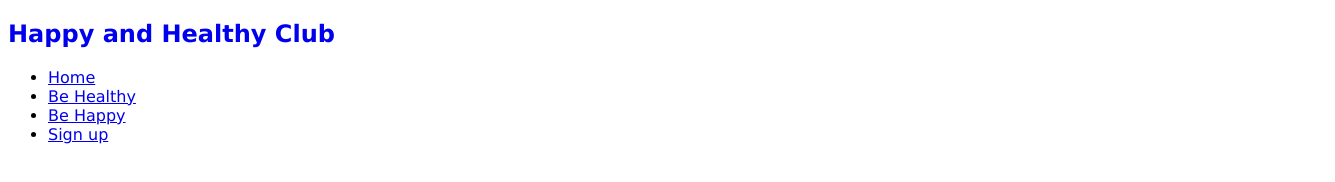
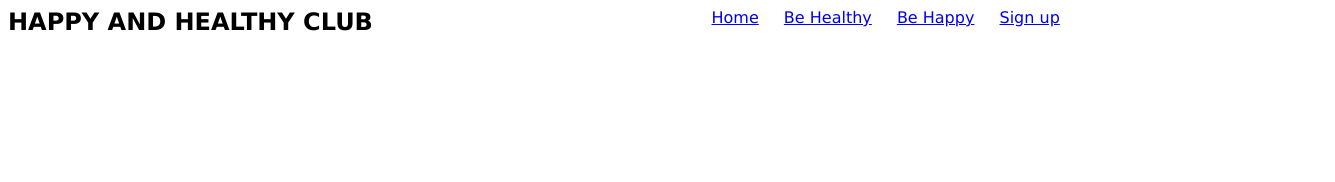
Before and after one commit to HG42022/healthy-club, a plain HTML site: page index.html in a window 1280 px wide. Shown: the whole page, 1335 px wide, since content can reach past the window. Drawn offline with Linux system fonts and the light colour scheme.

Commit message:
add style to e to the header and remove list from navigation menu links

```diff
--- a/assets/css/style.css
+++ b/assets/css/style.css
@@ -1,3 +1,28 @@
-body{
+body {
     font-family: Verdana, Geneva, Tahoma, sans-serif;
 }
+
+header {
+    margin: 0;
+    padding: 0;
+}
+
+h1 {
+    color: black;
+    font-size: x-large;
+    text-transform: uppercase;
+    font-style: normal;
+    float: left;
+    margin-top: 0%;
+}
+
+nav {
+    position: relative;
+    left: 5%;
+    text-align: center;
+
+}
+
+a {
+    margin-right: 20px;
+}
--- a/index.html
+++ b/index.html
@@ -13,25 +13,19 @@
 </head>
 
 <body>
-    <!--this is header logo and navigation links-->
-    <header>
-        <nav>
-            <a href="index.html" style="text-decoration:none">
-                <h1 id="logo">Happy and Healthy Club</h1>
-            </a>
-            <!--unorderd list for navigation menu links-->
-            <ul>
-                <li><a href="index.html">Home</a></li>
-                <li><a href="be-healthy.html">Be Healthy</a></li>
-                <li><a href="be-happy.html">Be Happy</a></li>
-                <li><a href="signup.html">Sign up</a></li>
-            </ul>
+    <!--this is header logo!-->
+    <header id="home">
+        <h1>Happy and Healthy Club</h1>
+    </header>
+    <!--here are the navigation links!-->
+    <nav>
+        <a href="#home" style="text-decoration:none"> </a>
+        <a href="index.html" aria-label="go to the top of the page">Home</a>
+        <a href="be-healthy.html" aria-label="go to be healthy page">Be Healthy</a>
+        <a href="be-happy.html" aria-label="go to be happy page">Be Happy</a>
+        <a href="signup.html" aria-label="go to sign up page">Sign up</a>
+    </nav>
 
-
-
-
-        </nav>
-    </header>
     <main>
         <!--this is the hero picture-->
         <figure></figure>
```
